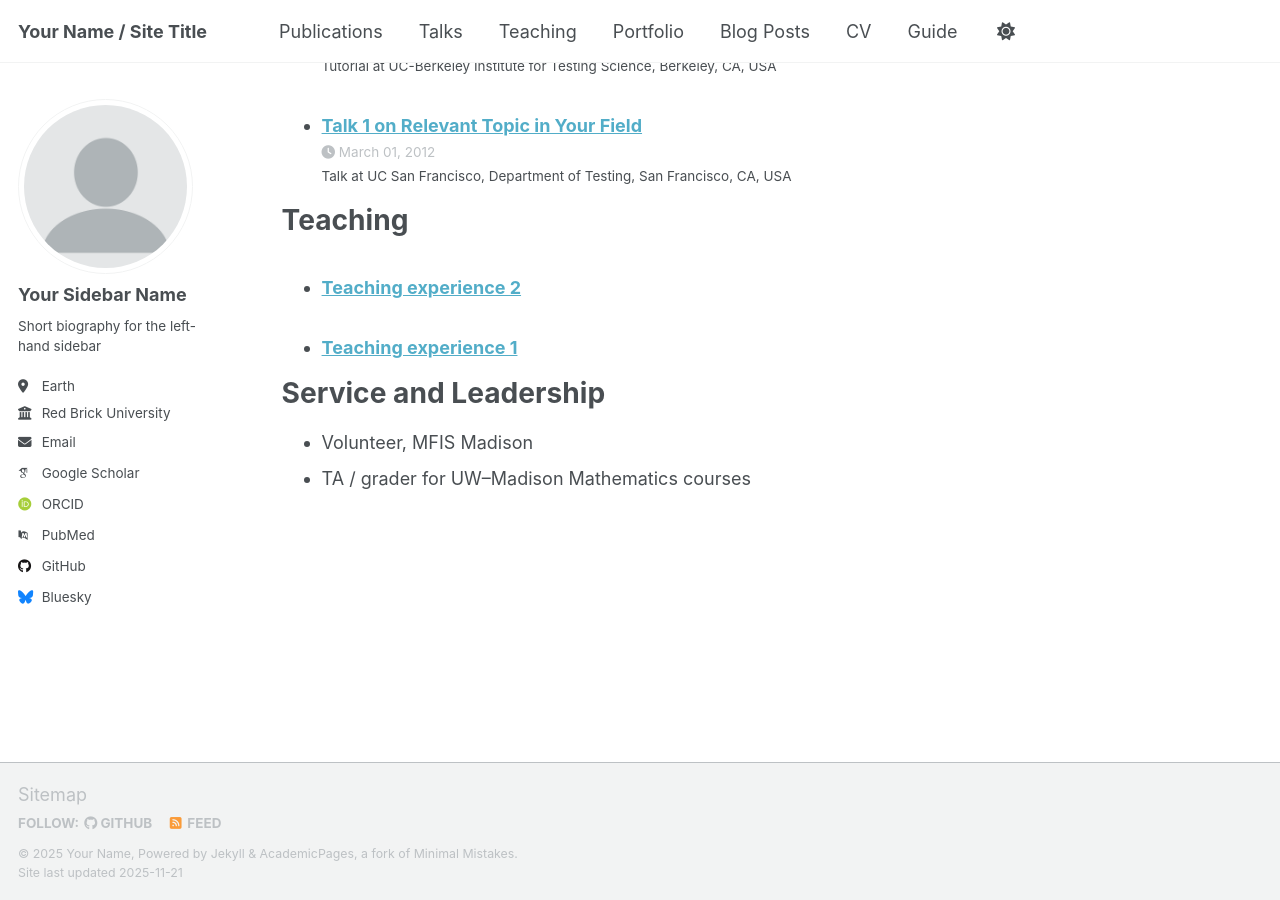
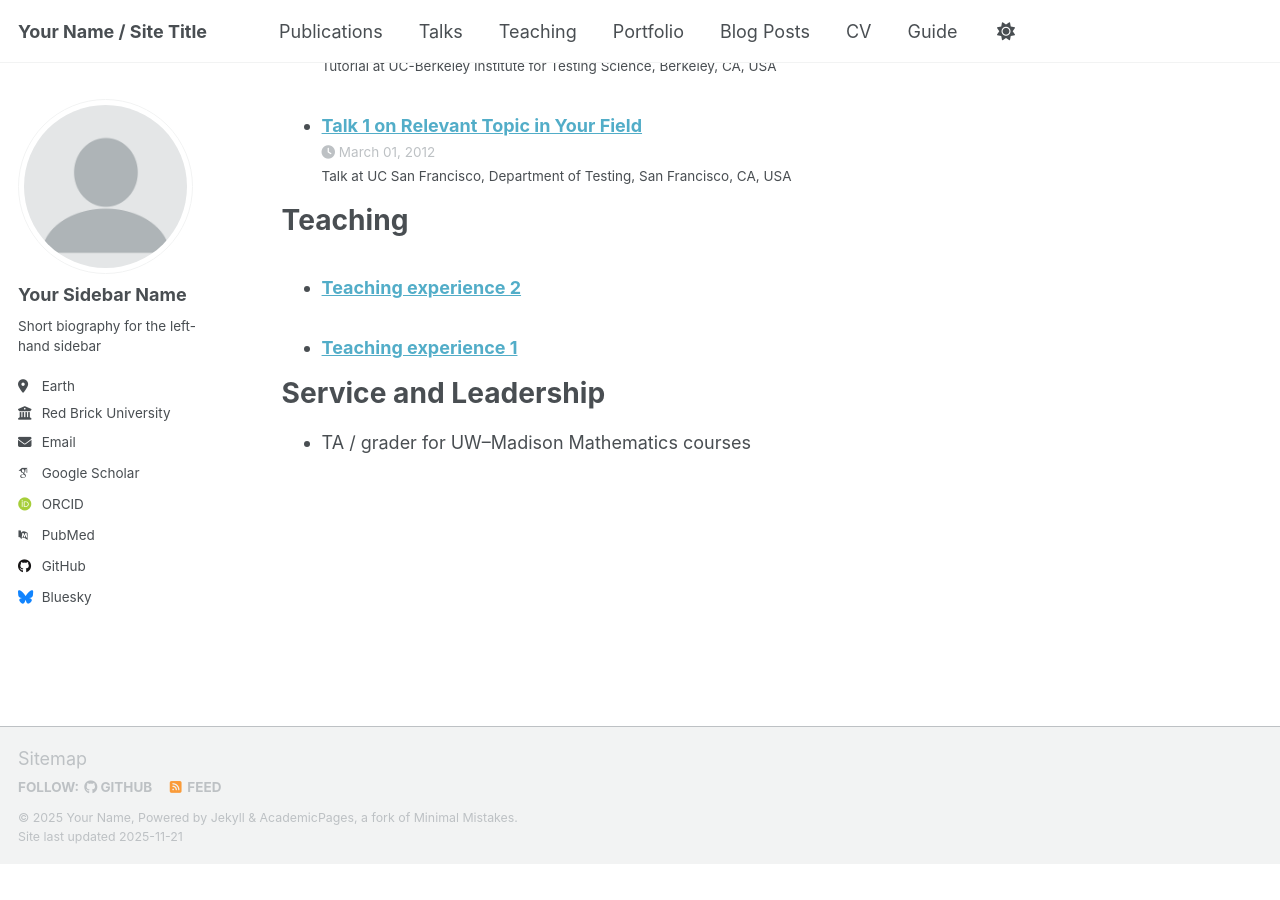
Before and after one commit to Joel-Wang-Math/Yingzhou-Wang, a Jekyll site: the page built from _pages/cv.md, in a window 1280 px wide and 900 px high, scrolled down 1780 px. Built offline with Jekyll 4.4.1, drawn with Linux system fonts in a browser that asks for light colours; some web fonts are replaced; a script that is not in the unit is left out; after the commit the page ends 2644 px from its top, so only the background shows below that.

Commit message:
Remove volunteer experience from CV
Removed volunteer experience entry from CV.

```diff
--- a/_pages/cv.md
+++ b/_pages/cv.md
@@ -70,5 +70,4 @@ Teaching
 
 Service and Leadership
 ======
-* Volunteer, MFIS Madison
 * TA / grader for UW–Madison Mathematics courses
```
